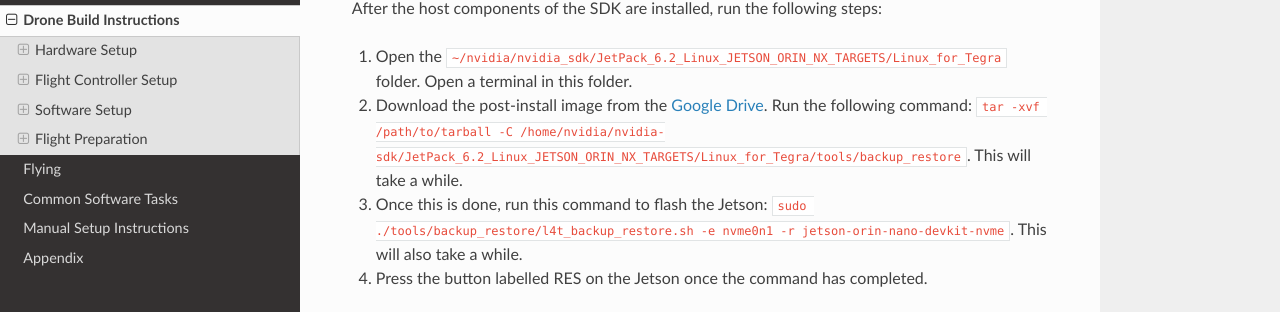
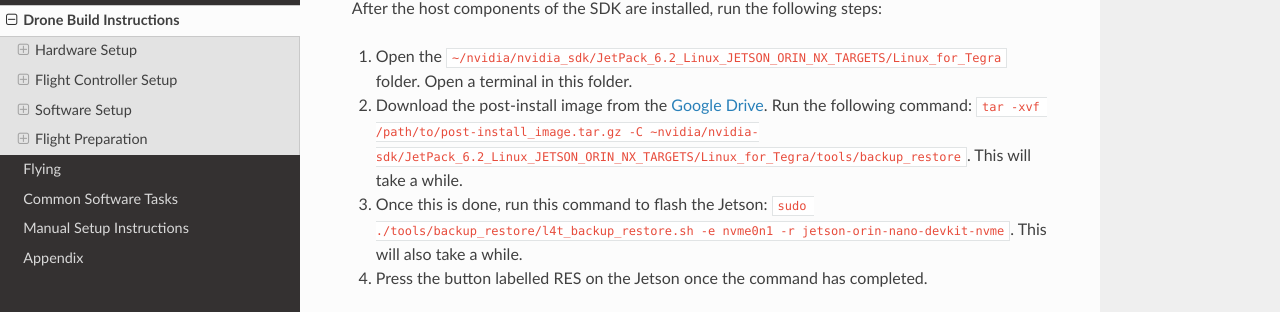
Before and after one commit to lis-epfl/swarm-nxt, an MkDocs documentation site: the page built from docs/drone-setup.md, in a window 1280 px wide and 900 px high, scrolled down 10067 px. Shown: the part 160-472 px from the top of the window. Built offline with MkDocs 1.6.1, drawn with Linux system fonts in a browser that asks for light colours; nearby versions of some CDN libraries.

Commit message:
update orin software install

```diff
--- a/docs/drone-setup.md
+++ b/docs/drone-setup.md
@@ -293,7 +293,7 @@ Calibrate the accelometer by clicking on the accelerometer sub-tab and completin
 After the host components of the SDK are installed, run the following steps:
 
 1. Open the `~/nvidia/nvidia_sdk/JetPack_6.2_Linux_JETSON_ORIN_NX_TARGETS/Linux_for_Tegra` folder. Open a terminal in this folder.
-2. Download the post-install image from the [Google Drive](https://drive.google.com/drive/folders/1IpKJmJZyAb2P-46V7JcgBnGyn-WECAMc). Run the following command: `tar -xvf /path/to/tarball -C /home/nvidia/nvidia-sdk/JetPack_6.2_Linux_JETSON_ORIN_NX_TARGETS/Linux_for_Tegra/tools/backup_restore`. This will take a while.
+2. Download the post-install image from the [Google Drive](https://drive.google.com/drive/folders/1IpKJmJZyAb2P-46V7JcgBnGyn-WECAMc). Run the following command: `tar -xvf /path/to/post-install_image.tar.gz -C ~nvidia/nvidia-sdk/JetPack_6.2_Linux_JETSON_ORIN_NX_TARGETS/Linux_for_Tegra/tools/backup_restore`. This will take a while.
 3. Once this is done, run this command to flash the Jetson: `sudo ./tools/backup_restore/l4t_backup_restore.sh -e nvme0n1 -r jetson-orin-nano-devkit-nvme`. This will also take a while.
 4. Press the button labelled RES on the Jetson once the command has completed.
 
```
